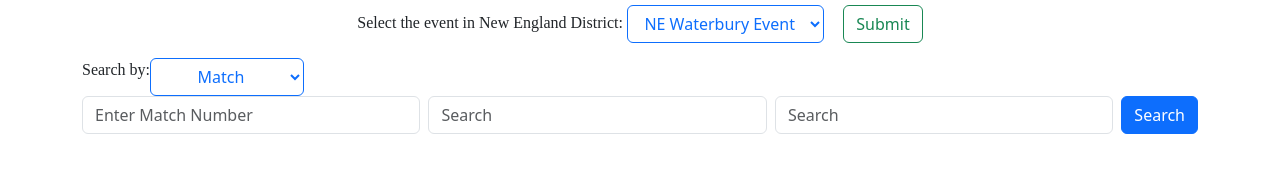
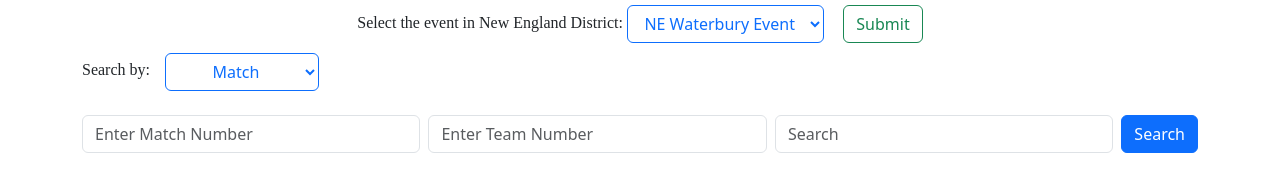
Before and after one commit to pombschool/Scouting-App, a plain HTML site: page index.html in a window 1280 px wide. Shown: the part 144-336 px from the top of the page. Drawn offline with nearby package versions, Linux system fonts and the light colour scheme.

Commit message:
Minor Spacing Changes

```diff
--- a/index.html
+++ b/index.html
@@ -1,4 +1,3 @@
-<!DOCTYPE html>
 <html lang="en">
 
 <head>
@@ -38,6 +37,14 @@
     .matchSelector {
         margin-bottom: 15px;
     }
+
+    .searchLabel {
+        margin-right: 15px;
+    }
+
+    #searchBySelect {
+        margin-top: -5px;
+    }
 </style>
 
 <body>
@@ -75,16 +82,16 @@
             <button class="btn btn-outline-success">Submit</button>
         </div>
         <div class="d-flex" id="dataSelectForm">
-            <label class="times">Search by: </label>
+            <label class="times searchLabel">Search by:</label>
             <select name="searchBy" id="searchBySelect" class="btn btn-outline-primary headingButtons">
                 <option value="match">Match</option>
                 <option value="team">Team Number</option>
-
             </select>
         </div>
+        <br>
         <form class="d-flex" id="dataDetailForm">
-            <input class="form-control me-2" type="text" placeholder="Enter Match Number">
-            <input class="form-control me-2" type="text" placeholder="Search">
+            <input class="form-control me-2" type="text" placeholder="Enter Match Number" id="matchInput">
+            <input class="form-control me-2" type="text" placeholder="Enter Team Number" id="teamInput">
             <input class="form-control me-2" type="text" placeholder="Search">
             <button class="btn btn-primary" type="button">Search</button>
         </form>
```
